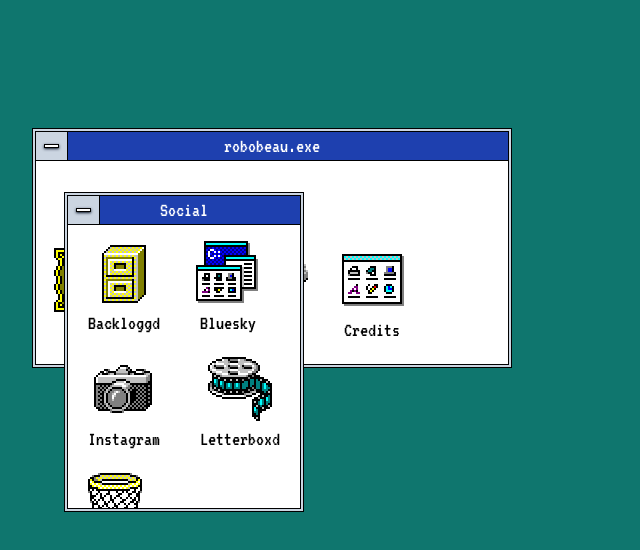
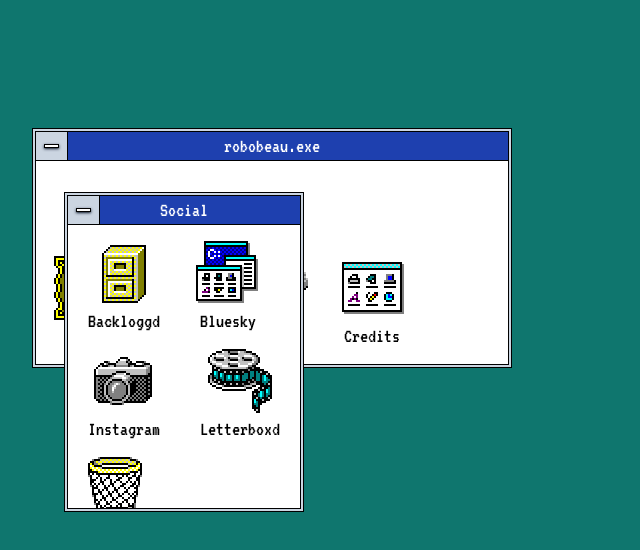
Before and after one commit to robobeau/robobeau.com, a Next.js app: page /social in a window 1280 px wide. Shown: the top 550 px of the page, without its empty margins (0-640 px from the left). Built offline with nearby package versions, Linux system fonts and the light colour scheme.

Commit message:
Minor ProgramIcon style tweak

```diff
--- a/src/components/ProgramIcon/ProgramIcon.tsx
+++ b/src/components/ProgramIcon/ProgramIcon.tsx
@@ -1,5 +1,3 @@
-"use client";
-
 import vt323 from "@/fonts/vt323";
 import PROGM008 from "@/images/PROGM008.png";
 import Image, { StaticImageData } from "next/image";
@@ -13,12 +11,12 @@ interface ProgramIconProps extends PropsWithChildren {
   url: string;
 }
 
-const ProgramIcon: FC<ProgramIconProps> = function ProgramIcon(props) {
+const ProgramIcon: FC<ProgramIconProps> = (props) => {
   const { icon = PROGM008, label, target, url } = props;
 
   return (
     <Link
-      className="group/link flex flex-col items-center outline-none shrink-0"
+      className="group/link flex flex-col gap-1 items-center outline-none shrink-0"
       href={url}
       target={target}
     >
@@ -26,7 +24,7 @@ const ProgramIcon: FC<ProgramIconProps> = function ProgramIcon(props) {
 
       <span
         className={`
-          p-1 text-xl
+          leading-4 p-1 text-xl
           group-focus/link:bg-blue-800 group-focus/link:text-white
           ${vt323.className}
         `}
```
